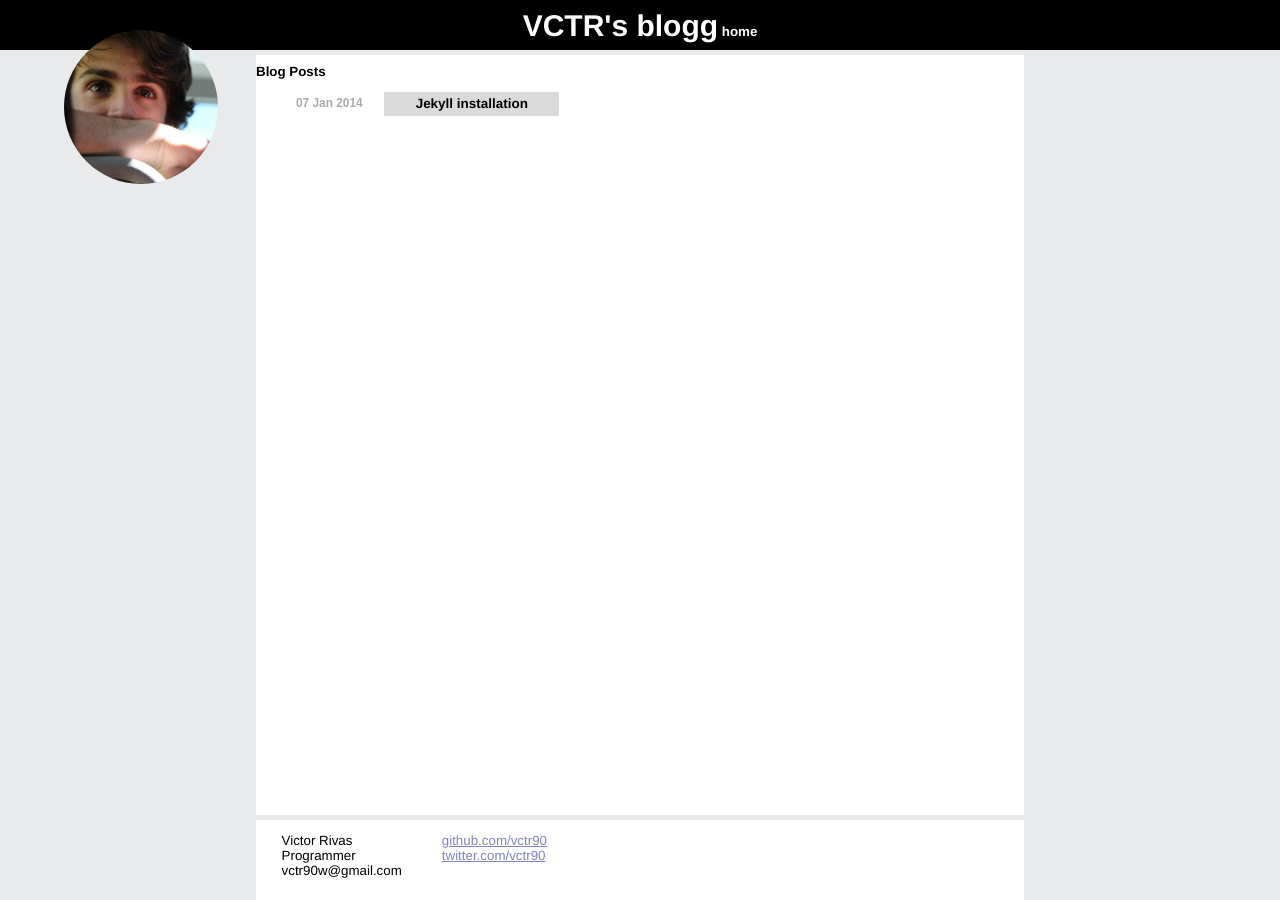
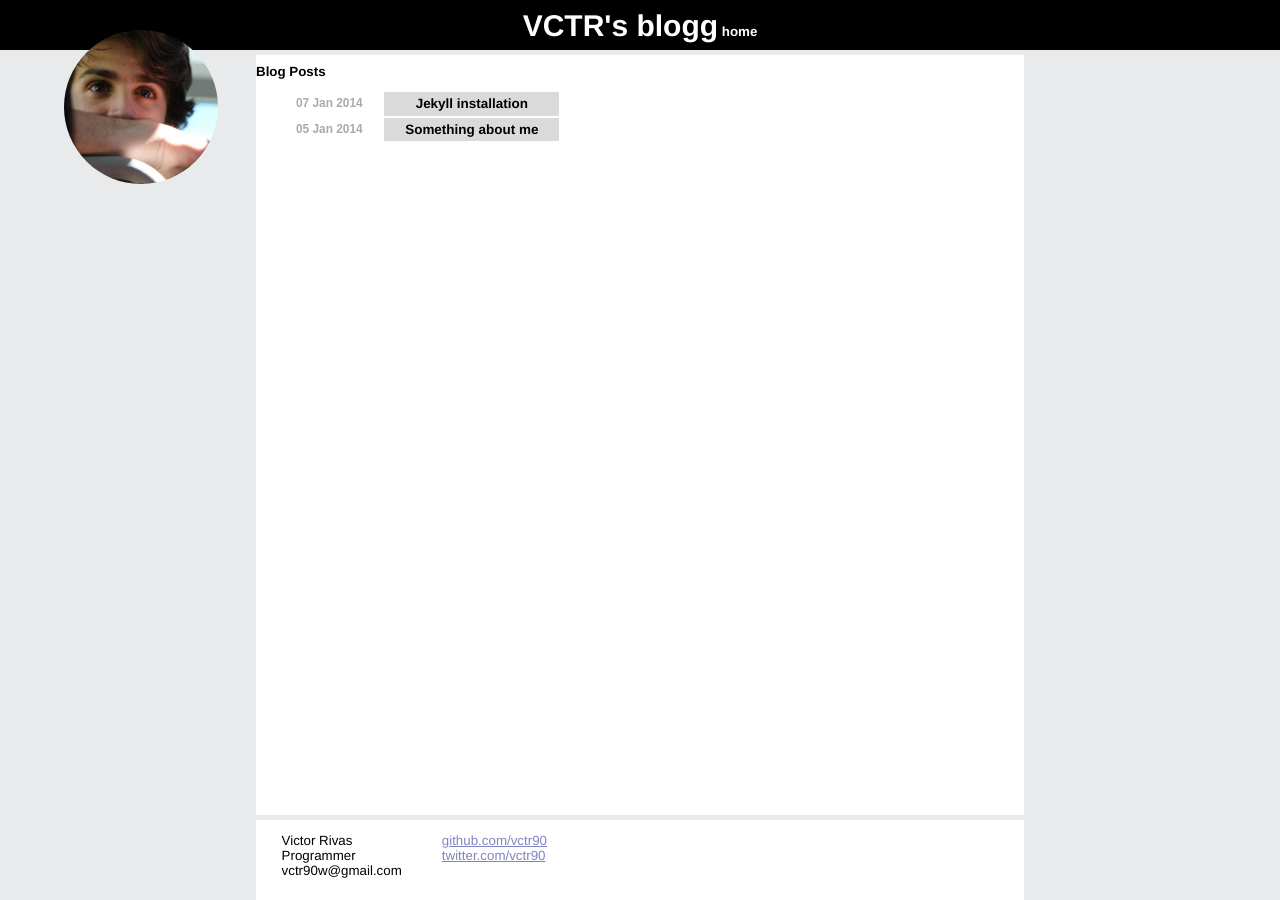
Before and after one commit to rivasvict/vctr90.github.io, a Jekyll site: the page built from index.html, in a window 1280 px wide. Built offline with Jekyll 4.4.1, drawn with Linux system fonts in a browser that asks for light colours; Markdown is read by kramdown in place of the engine named in the settings; a file with an impossible date is left out.

Commit message:
Fixing rendering issue

```diff
--- a/_posts/2014-01-05-About-me.md
+++ b/_posts/2014-01-05-About-me.md
@@ -1,8 +1,6 @@
 ---
 layout: post
-title: ""
-date: {}
-published: true
+title: "Something about me"
 ---
 
 # Victor's world
```
Also changed, not shown: 1 other file.
